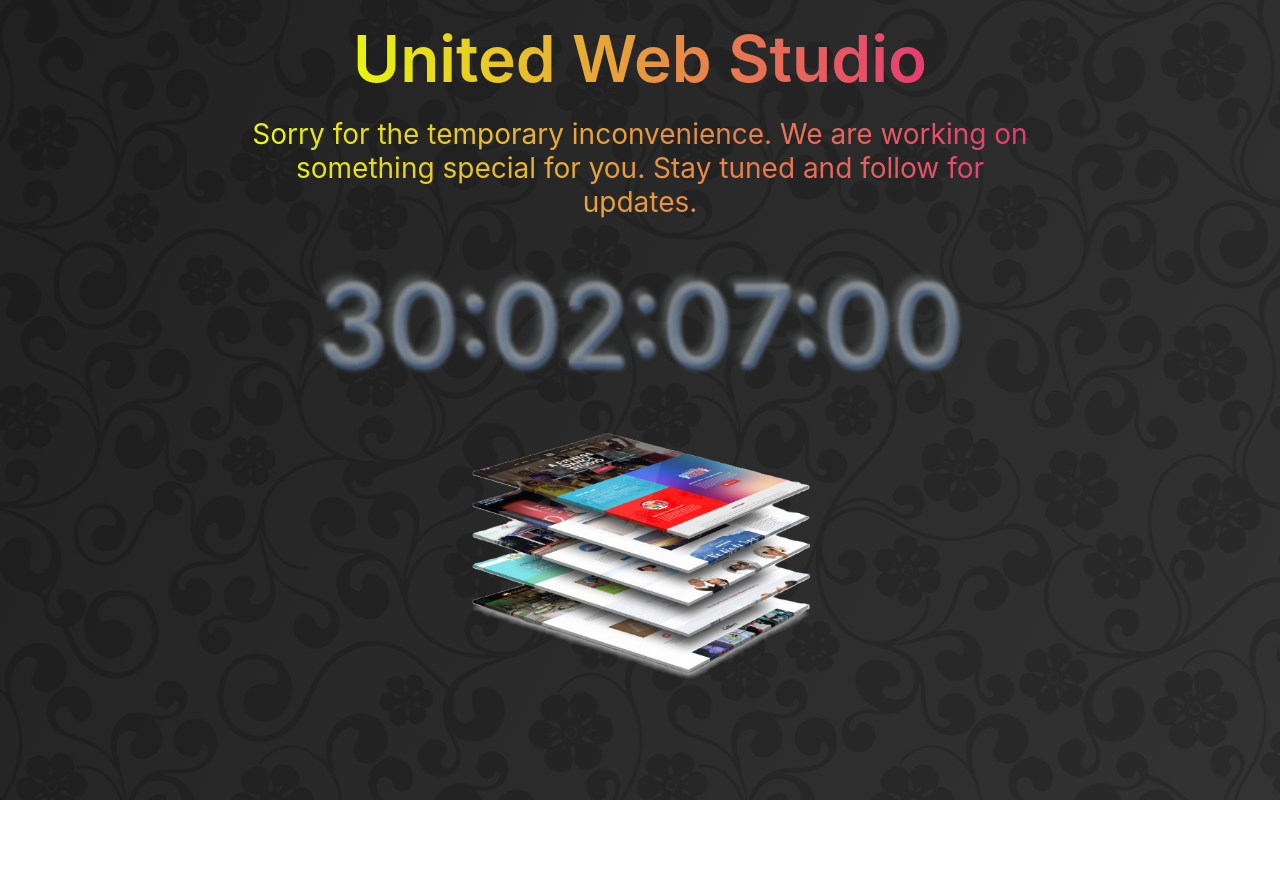
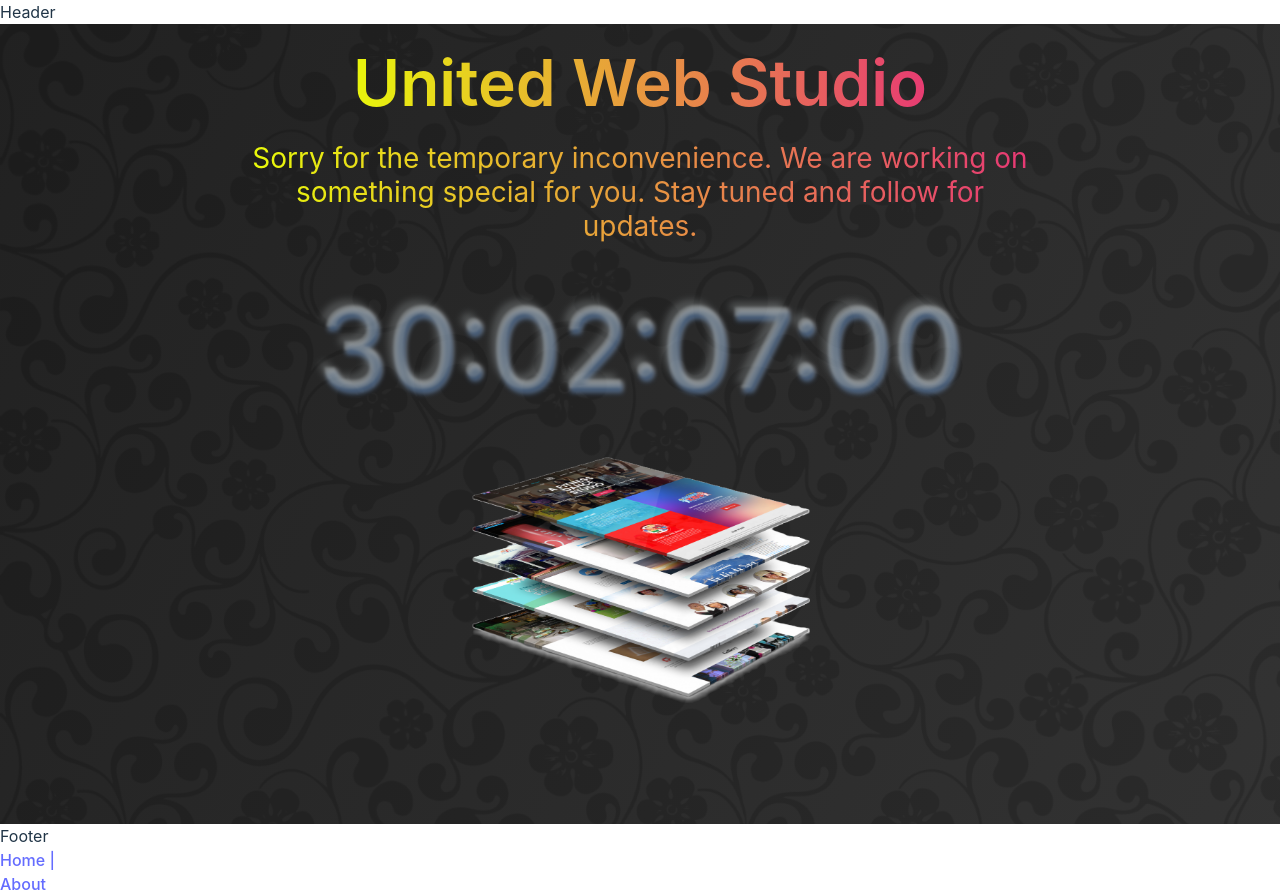
Before and after one commit to GKastet/itartstudio, a React (Vite) app: page / in a window 1280 px wide. Before the commit the page ends 800 px from the top, so only its background shows below. Built offline with nearby package versions, Linux system fonts and the light colour scheme.

Commit message:
header, footer

```diff
--- a/src/App.jsx
+++ b/src/App.jsx
@@ -15,7 +15,7 @@ function App() {
       <Routes>
         <Route path="/" element={<Layout />}>
           <Route index element={<Home />} />
-          {/* <Route path="about" element={<About />} /> */}
+          <Route path="about" element={<About />} />
           <Route path="*" element={<Navigate to="/" />}></Route>
         </Route>
       </Routes>
--- a/src/components/Layout/Layout.jsx
+++ b/src/components/Layout/Layout.jsx
@@ -5,9 +5,9 @@ import Footer from "../Footer/Footer";
 const Layout = () => {
   return (
     <>
-      {/* <Header /> */}
+      <Header />
       <Outlet />
-      {/* <Footer /> */}
+      <Footer />
     </>
   );
 };
```
